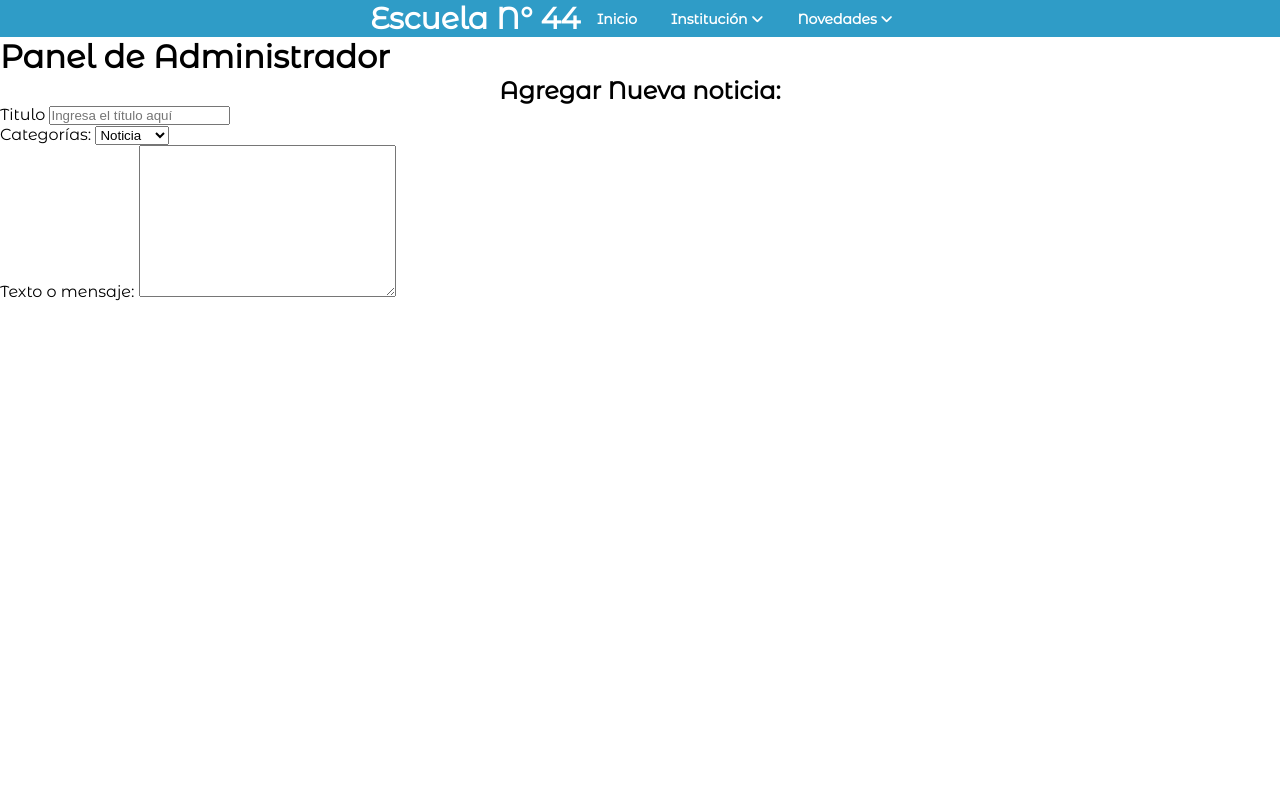
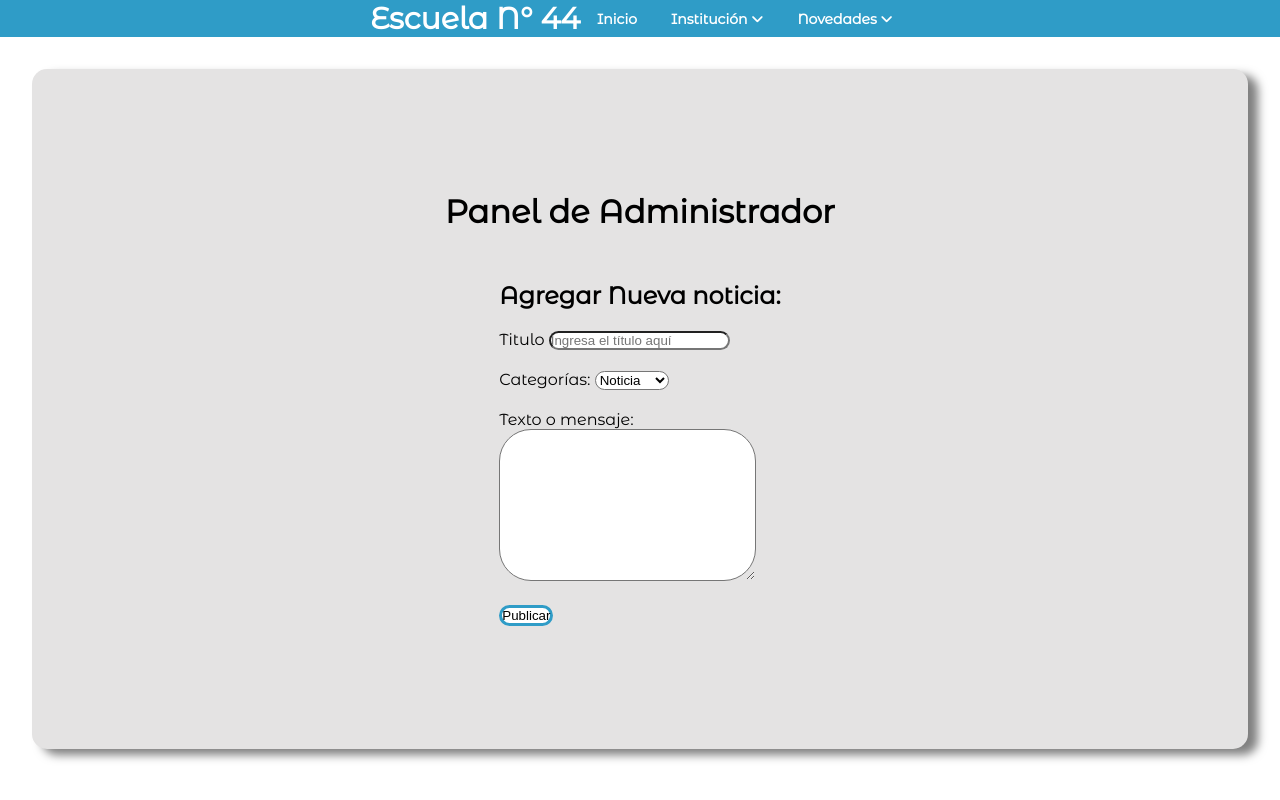
Before and after one commit to cristiangvidal99/DifundiendoColegios, a website: page src/pages/admin/administrador.html in a window 1280 px wide. Drawn offline with Linux system fonts and the light colour scheme; a web font is replaced by a local one.

Commit message:
Emi: Estilo del panel

```diff
--- a/src/pages/admin/administrador.html
+++ b/src/pages/admin/administrador.html
@@ -18,13 +18,13 @@
       <div class="content">
       <div class="logo"><a href="#">Escuela N° 44</a></div>
         <ul class="links">
-          <li><a href="index.html">Inicio</a></li>
+          <li><a href="../../../index.html">Inicio</a></li>
           <li>
             <a href="#" class="desktop-link">Institución <i class="fa-solid fa-angle-down"></i></a>
             <input type="checkbox" id="show-features">
             <label for="show-features">Institución <i class="fa-solid fa-angle-down"></i></label>
             <ul>
-              <li><a href="src/pages/autoridades.html">Autoridades</a></li>
+              <li><a href="../autoridades.html">Autoridades</a></li>
               <li><a href="../institucion.html">Historia</a></li>
             </ul>
           </li>
@@ -33,36 +33,40 @@
             <input type="checkbox" id="show-services">
             <label for="show-services">Novedades <i class="fa-solid fa-angle-down"></i></label>
             <ul>
-              <li><a href="src/pages/cartelera.html">Cartelera</a></li>
-              <li><a href="src/pages/materialesdidacticos.html">Materiales Didácticos</a></li>
+              <li><a href="../cartelera.html">Cartelera</a></li>
+              <li><a href="../materialesdidacticos.html">Materiales Didácticos</a></li>
             </ul>
           </li>
         </ul>
       </div>
     </nav>
   </header>
-  <main>
-    <h1>Panel de Administrador</h1>
-    <section>
+  <main class="container-panel">
+    <div class="h1-panel">
+      <h1>Panel de Administrador</h1>
+    </div>
+    <section class="h2-admin">
       <h2>Agregar Nueva noticia:</h2>
       <form action="">
-        <div>
+        <div class="form-panel">
           <label for="">Titulo</label>
-          <input type="text" placeholder="Ingresa el título aquí" required>
+          <input type="text" id="panel-input" placeholder="Ingresa el título aquí" required>
         </div>
-        <div>
+        <div class="form-panel">
           <label for="">Categorías:</label>
-          <select>
+          <select id="panel-input">
             <option>Noticia</option>
             <option>Trámites</option>
             <option>Noticia</option>
           </select>
         </div>
-        <div>
+        <div  class="form-panel">
           <label for="">Texto o mensaje:</label>
-          <textarea name="" id="" cols="30" rows="10"></textarea>
+          <br>
+          <textarea name="" id="panel-input" cols="30" rows="10"></textarea>
         </div>
       </form>
+      <button type="submit" class="panel-submit" id="panel-submit">Publicar</button>
     </section>
   </main>
   <script src="https://kit.fontawesome.com/dab5819558.js"></script>
--- a/styles/index.css
+++ b/styles/index.css
@@ -380,7 +380,7 @@ nav .content .links{
   display: flex;
   flex-direction: column;
   justify-content: center;
-  align-items: center  ;
+  align-items: center;
   border-radius: 15px;
   background-color: #e4e3e3;
   padding: 2rem;
@@ -391,9 +391,48 @@ nav .content .links{
   margin-bottom: 25px;
 }
 .calendario-academico iframe{
-  width: 130vh;
-  height: 600;
-  border-radius: 0%;
+  width: 150vh;
+  height: 80vh;
+  border-radius: 15px;
+}
+/*Panel administrativo*/
+/*contenedor*/
+.container-panel{
+  display: flex;
+  flex-direction: column;
+  justify-content: center;
+  align-items: center;
+  height: 85vh;
+  border-radius: 15px;
+  background-color: #e4e3e3;
+  padding: 2rem;
+  margin: 2rem;
+  box-shadow: 10px 6px 10px rgba(0, 0, 0, 0.5);
+}
+/*button panel*/
+#panel-submit{
+  background-color: white;
+  border-radius: 2rem;
+  border: solid var(--blue-600);
+  transition: .5s;
+  cursor: pointer;
+}
+#panel-submit:hover {
+  color: white;
+  background-color: var(--blue-600);
+  transition-delay: 0s ;
+}
+/*contenido panel*/
+#panel-input{
+  background-color: white;
+  border-radius: 2rem;
+}
+.h2-admin{
+  margin-top: 50px;
+}
+.form-panel{
+  margin-top: 20px;
+  margin-bottom: 20px;
 }
 /* ------------------ JULIAN --------------------*/
 /* Cartelera  */
@@ -573,7 +612,7 @@ iframe{
   padding: .8em 1em;
   outline: none;
   border: none;
-  border 1px solid
+  /*border: 1px solid; */
   border-radius: 0.2em;
 }
 
```
Also changed, not shown: src/pages/institucion.html (+1 -10 lines).
